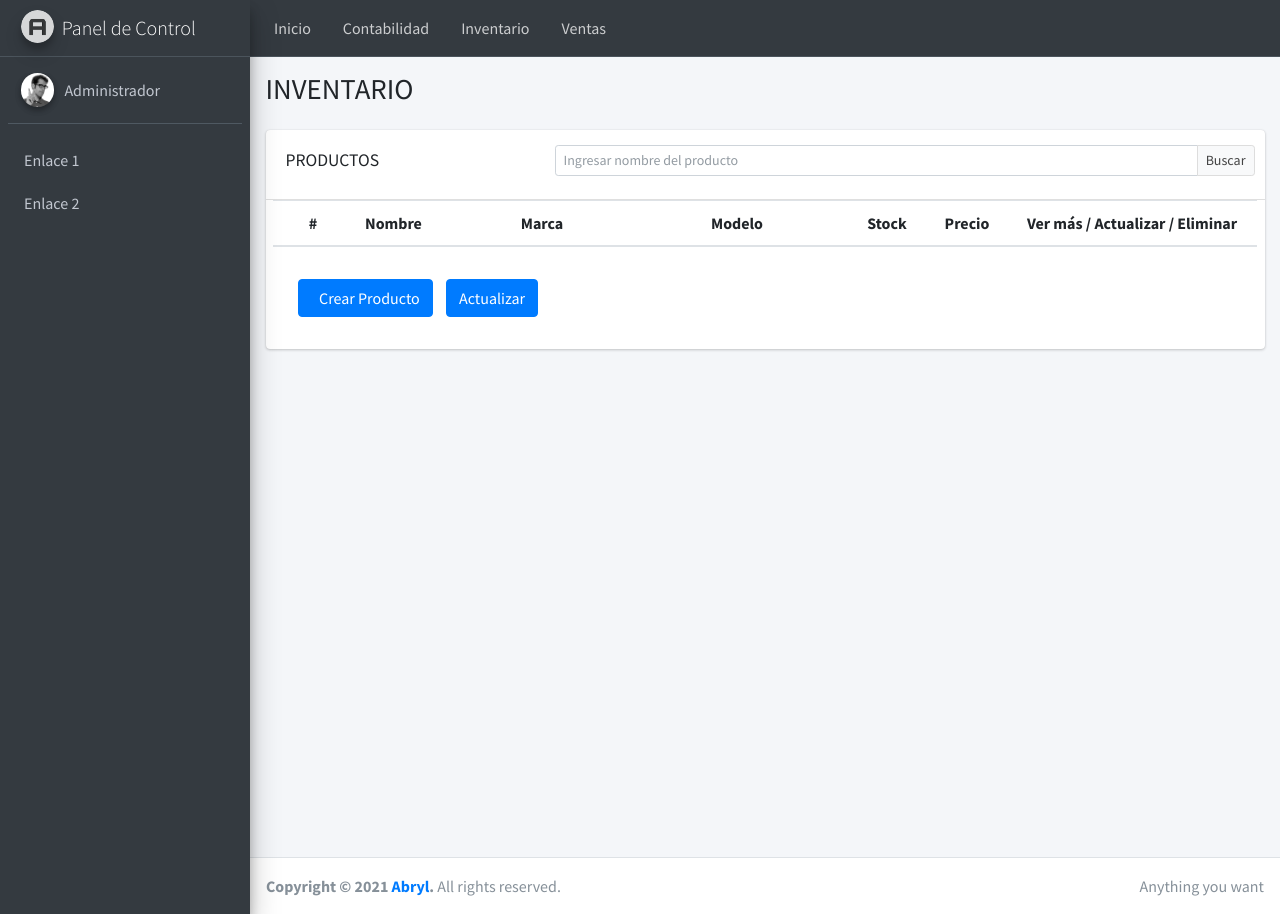
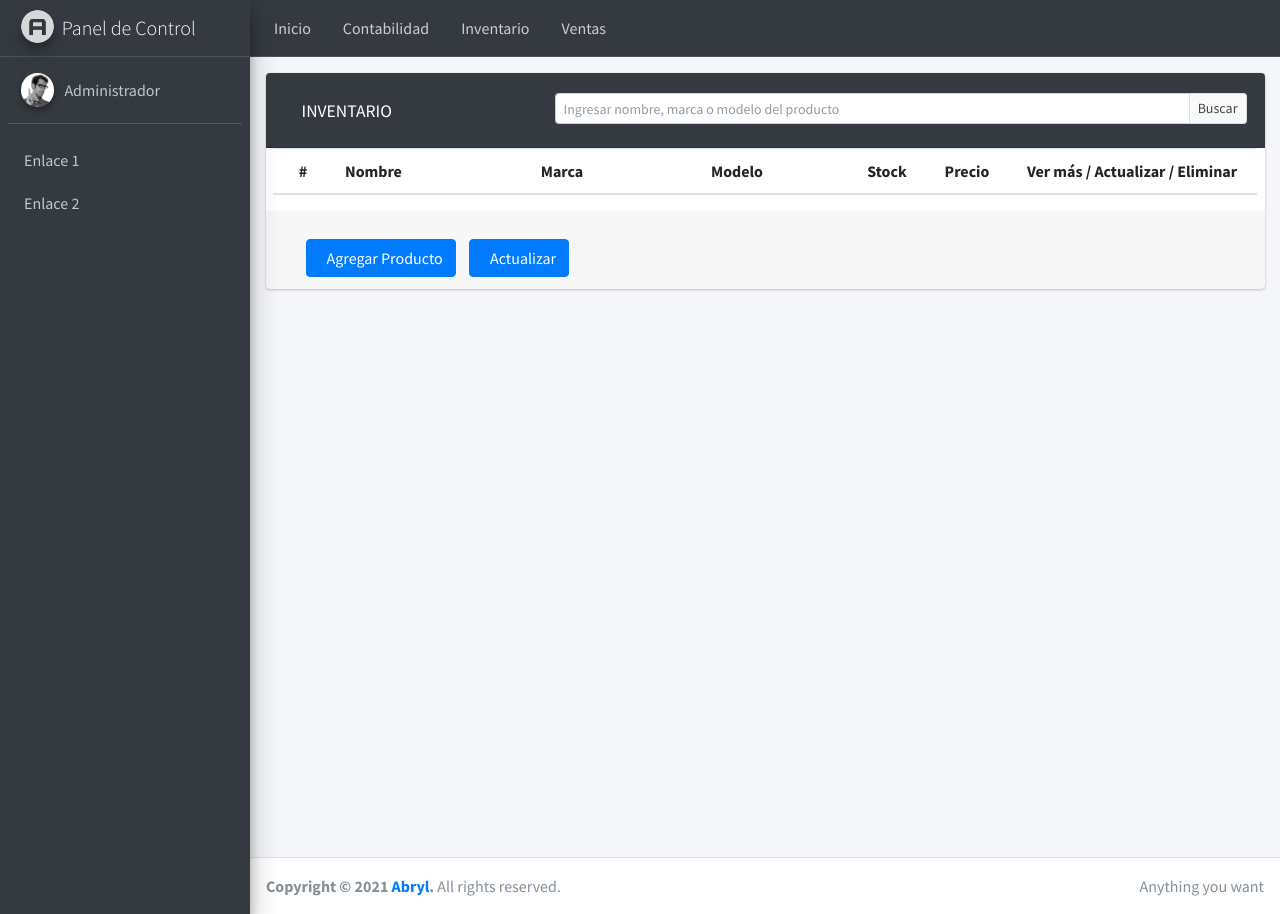
Before and after one commit to CarlosAdrianLabra/ExcaliburAbryl, a Django app: template templates/inventarios/productos/index_productos.html in a window 1280 px wide. Run offline with Django 3.2, Linux system fonts and the light colour scheme; the template is opened without the code that fills it, so the values that code supplies are empty; some libraries are stand-ins or nearby versions.

Commit message:
Mejorando vista de Inventario

```diff
--- a/applications/inventarios/forms.py
+++ b/applications/inventarios/forms.py
@@ -29,13 +29,13 @@ class ProductosFormulario(BSModalModelForm):
                     'class': 'form-control mb-3'
                 }
             ),
-            'cantidadP': forms.TextInput(
+            'cantidadP': forms.NumberInput(
                 attrs={
                     'placeholder': 'Stock',
                     'class': 'form-control mb-3'
                 }
             ),
-            'precioP': forms.TextInput(
+            'precioP': forms.NumberInput(
                 attrs={
                     'placeholder': 'Precio',
                     'class': 'form-control mb-4'
--- a/templates/common/base.html
+++ b/templates/common/base.html
@@ -31,6 +31,10 @@
         <!-- ./wrapper -->
 
     <!-- Scripts -->
+
+    <!-- Adminlte Javascripts -->
+    <script src="{% static 'js/jquery.min.js' %}"></script>
+    <script src="{% static 'js/adminlte.min.js' %}"></script>
     {% block scripts %}{% endblock scripts %}
 
     <!-- Extra scripts -->
--- a/templates/inventarios/productos/index_productos.html
+++ b/templates/inventarios/productos/index_productos.html
@@ -17,7 +17,7 @@
 <div class="content-wrapper">
 {% include 'inventarios/productos/mensaje.html' %}
 
-    <!-- Content Header (Page header) -->
+    <!-- Content Header (Page header) --
     <div class="content-header">
         <div class="container-fluid">
             <div class="row mb-2">
@@ -25,7 +25,7 @@
             </div>
         </div>
     </div>
-    <!-- /.content-header -->
+    -- /.content-header -->
 
     <!-- Main content -->
     <div class="content">
@@ -34,33 +34,34 @@
             <!--Row content -->
             <div class="row">
                 <div class="col-12">
-                    <div class="card">
-                        <div class="card-header mt-2">
-                            <h1 class="card-title">PRODUCTOS</h1>
+                    <div class="card mt-3">
+                        <div class="card-header bg-gray-dark color-palette">
+                            <h1 class="card-title mt-3 ml-3">INVENTARIO</h1>
                             <form class="card-tools" method="GET"> {% csrf_token %}
-                                <div class="input-group input-group-sm" style="width: 700px;">
-                                    <input type="text" id="filtro_nombre" name="filtro_nombre" class="form-control float-right" placeholder="Ingresar nombre del producto">
-                                    <div class="input-group-append">
+                                <div class="input-group input-group-sm mt-2" style="width: 700px;">
+                                    <input type="text" id="filtro_nombre" name="filtro_nombre" class="form-control float-right" placeholder="Ingresar nombre, marca o modelo del producto">
+                                    <div class="input-group-append mr-2">
                                         <button type="submit" class="btn btn-default"><i class="fas fa-search"></i> Buscar</button>
                                     </div>
                                 </div>
                             </form>
                         </div>
 
-                        <div class="col mb-3">
+                        <div class="col">
                         {% include "inventarios/productos/productos_tabla.html" %}
                         </div>
 
-                        <div class="col mb-3">
-                            <button id="crear-productos" class="btn btn-primary" style="margin-left: 25px;" type="button" name="button"><span class="fa fa-plus mr-2"></span>Crear Producto</button>
-                            <a href="/inventario" class="btn btn-primary" style="margin-left: 10px;" type="button" name="button">Actualizar</a>
-                        </div>
+                        <div class="card-footer">
+                            <div class="mt-3">
+                                <!-- Botones -->
+                                <button id="crear-productos" class="btn btn-primary" style="margin-left: 20px;" type="button" name="button"><i class="fas fa-plus mr-2"></i>Agregar Producto</button>
+                                <a href="/inventario" class="btn btn-primary" style="margin-left: 10px;" type="button" name="button"><i class="fas fa-redo-alt mr-2"></i>Actualizar</a>
+                                <!-- ./botones -->
 
-                        <div class="col mb-3">
                                 <!-- Pagination -->
                                 {% if is_paginated %}
-                            <nav class="m-4" aria-label="Page navigation example">
-                                <ul class="pagination justify-content-end">
+                                <nav class="float-right">
+                                    <ul class="pagination">
                                         {% if page_obj.has_previous %}
                                         <li class="page-item"><a class="page-link" href="?page={{page_obj.previous_page_number}}" tabindex="-1" aria-disabled="true">Anterior</a></li>
                                         {% endif %}
@@ -82,6 +83,8 @@
                                 <!-- ./pagination -->
                             </div>
                         </div>
+
+                    </div>
                 </div>
             </div>
             <!-- ./row content -->
@@ -95,6 +98,7 @@
 {% endblock content %}
 
 {% block scripts %}
+    <!-- Modal Javascripts -->
     <script src="{% static 'js/jquery-3.2.1.min.js' %}"></script>
     <script src="{% static 'js/popper.min.js' %}"></script>
     <script src="{% static 'js/bootstrap.min.js' %}"></script>
--- a/templates/inventarios/productos/mensaje.html
+++ b/templates/inventarios/productos/mensaje.html
@@ -6,7 +6,7 @@
     <div>
         {% if messages %}
         {% for message in messages %}
-            <div style="border-radius:0;" {% if message.tags %} class="alert alert-icon alert-{{ message.tags }} alert-dismissible fade show mb-0" role="alert" {% endif %}>
+            <div style="border-radius:0; text-align: center;" {% if message.tags %} class="alert alert-icon alert-{{ message.tags }} alert-dismissible fade show mb-0" role="alert" {% endif %}>
             {{ message }}
             <button type="button" class="close" data-dismiss="alert" aria-label="Close"><span aria-hidden="true">&times;</span></button>
             </div>
--- a/templates/inventarios/productos/modales_js.html
+++ b/templates/inventarios/productos/modales_js.html
@@ -13,7 +13,6 @@
             $(".actualizar-productos").each(function () {
                 $(this).modalForm({
                     formURL: $(this).data("form-url"),
-                    modalID: "#modal-lg"
                 });
             });
         }
@@ -25,6 +24,7 @@
                 $(this).modalForm({
                     formURL: $(this).data("form-url"),
                     isDeleteForm: true,
+                    modalID: "#modal-lg"
                 });
             });
         }
@@ -49,7 +49,7 @@
         }
 
         // Mensaje oculto desplegable
-        $(".alert").fadeTo(2000, 1000).slideUp(1000, function () {
+        $(".alert").fadeTo(2800, 1000).slideUp(1000, function () {
             $(".alert").slideUp(500);
         });
     });
--- a/templates/inventarios/productos/productos_tabla.html
+++ b/templates/inventarios/productos/productos_tabla.html
@@ -1,9 +1,11 @@
 <table id="productos-tabla" class="table table-striped">
     <thead>
         <tr>
-            <th class="text-center" style="width: 80px;">#</th>
+
+
+            <th class="text-center" style="width: 60px;">#</th>
             <th class="text-left">Nombre</th>
-            <th class="text-center" style="width: 170px;">Marca</th>
+            <th class="text-center" style="width: 130px;">Marca</th>
             <th class="text-center" style="width: 220px;">Modelo</th>
             <th class="text-center" style="width: 80px;">Stock</th>
             <th class="text-center" style="width: 80px;">Precio</th>
@@ -21,11 +23,11 @@
           <td class="text-center">{{ p.precioP }}</td>
           <td class="text-center">
                 <!-- Botón ver más -->
-                <button type="button" class="leer-productos btn btn-sm btn-primary" data-form-url="{% url 'leer_productos' p.pk %}">
+                <button type="button" class="leer-productos btn btn-sm btn-primary mr-1" data-form-url="{% url 'leer_productos' p.pk %}">
                     <span class="fas fa-eye"></span>
                 </button>
                 <!-- Botón actualizar producto -->
-                <button type="button" class="actualizar-productos btn btn-sm btn-primary" data-form-url="{% url 'actualizar_productos' p.pk %}">
+                <button type="button" class="actualizar-productos btn btn-sm btn-warning mr-1" data-form-url="{% url 'actualizar_productos' p.pk %}">
                     <span class="fas fa-pencil-alt"></span>
                 </button>
                 <!-- Botón eliminar producto -->
```
Also changed, not shown: applications/inventarios/views.py (+6 -5 lines), templates/inventarios/productos/accion_actualizar_productos.html (+8 -5 lines), templates/inventarios/productos/accion_crear_productos.html (+5 -5 lines), templates/inventarios/productos/accion_eliminar_productos.html (+8 -6 lines), templates/inventarios/productos/accion_leer_productos.html (+4 -5 lines), 2 other files. Lines whose indentation alone changed are shown as unchanged.
